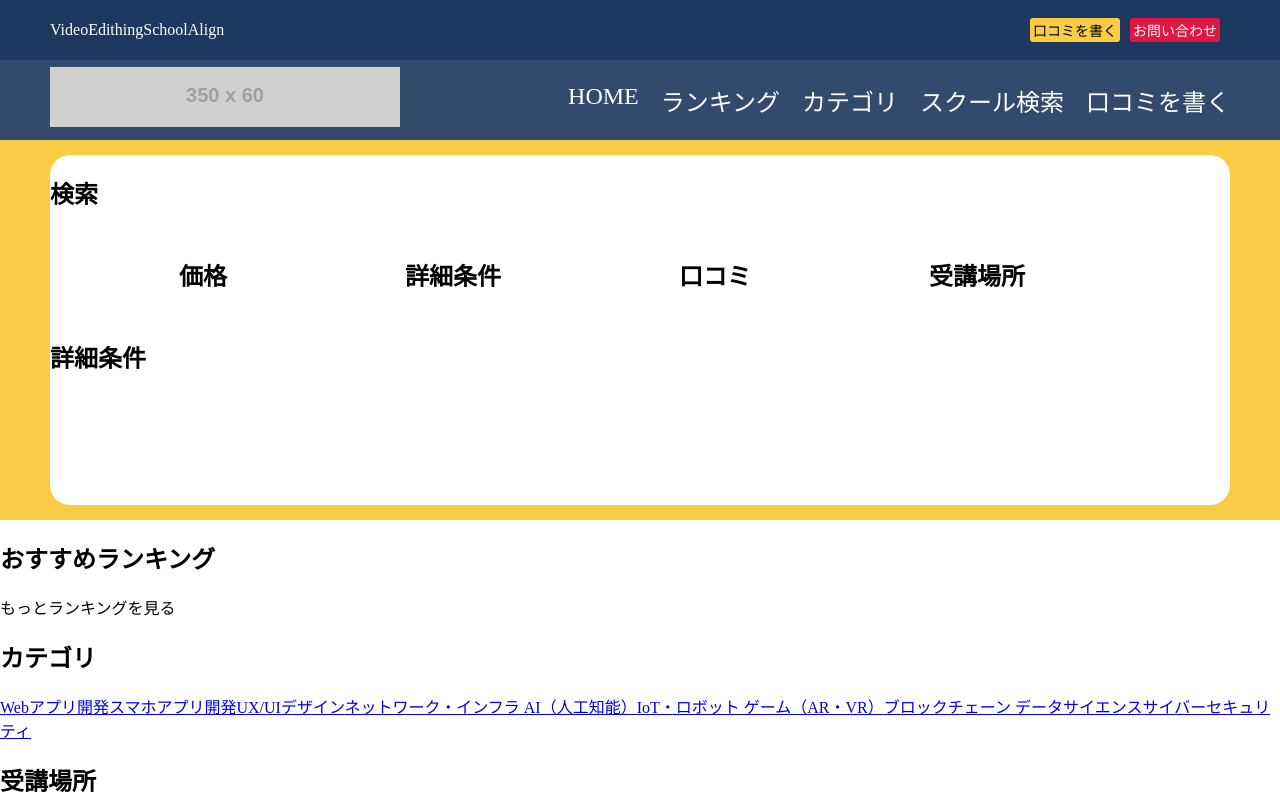
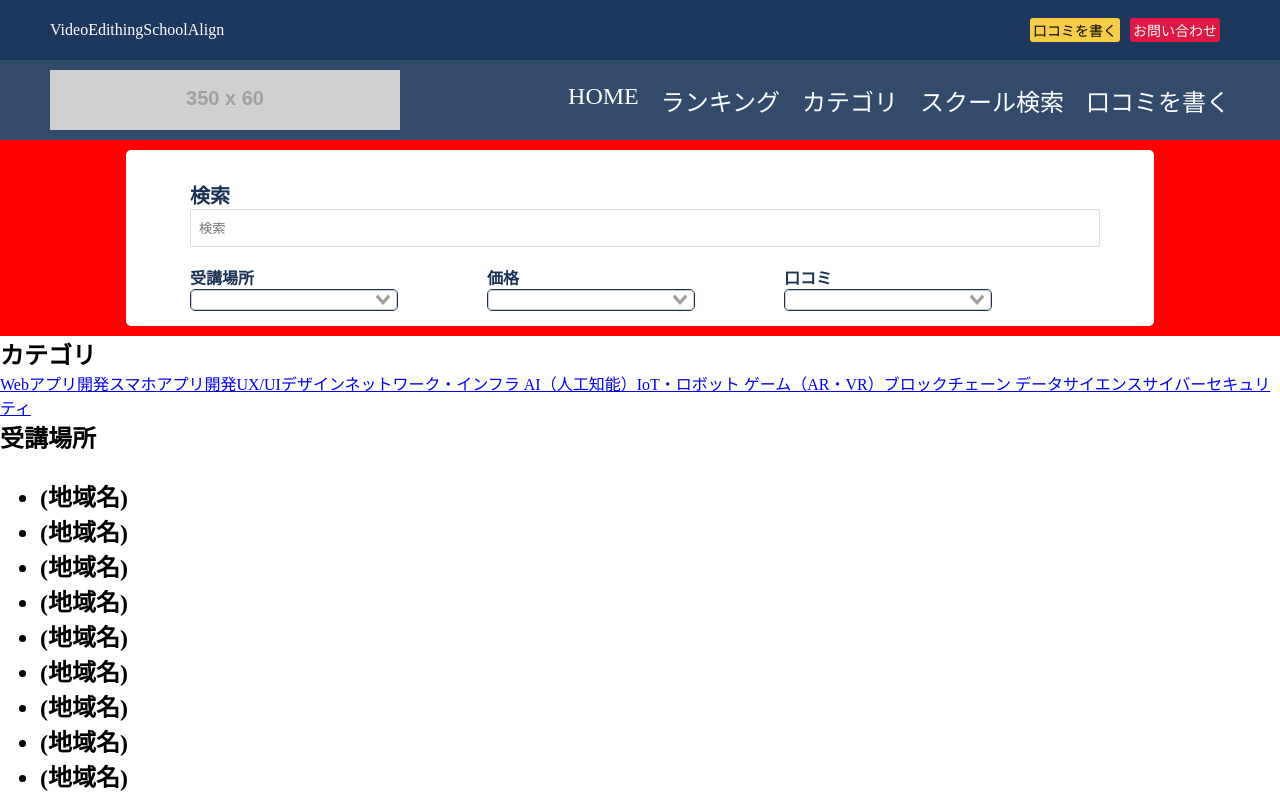
Before and after one commit to kantashimizu/VideoEditingSchoolAlign, a Nuxt app: page / in a window 1280 px wide. Shown: the top 797 px of the page. Built offline with nearby package versions, Linux system fonts and the light colour scheme.

Commit message:
add:セレクトボックス

```diff
--- a/nuxt.config.js
+++ b/nuxt.config.js
@@ -18,6 +18,7 @@ export default {
 
   // Plugins to run before rendering page (https://go.nuxtjs.dev/config-plugins)
   plugins: [
+    "@/plugins/vueselect.js"
   ],
 
   // Auto import components (https://go.nuxtjs.dev/config-components)
--- a/package.json
+++ b/package.json
@@ -14,7 +14,8 @@
     "nuxt": "^2.14.6",
     "pug": "^3.0.0",
     "pug-loader": "^2.4.0",
-    "pug-plain-loader": "^1.1.0"
+    "pug-plain-loader": "^1.1.0",
+    "vue-select": "^3.10.8"
   },
   "devDependencies": {
     "node-sass": "^5.0.0",
--- a/pages/index.vue
+++ b/pages/index.vue
@@ -8,29 +8,44 @@ section.home
         p.btn_left 口コミを書く
         p.btn_right お問い合わせ
     div.header_bottom
-      div: img(src="https://placehold.jp/350x60.png")
+      img(src="https://placehold.jp/350x60.png")
       ul.links
         li HOME
         li ランキング
         li カテゴリ
         li スクール検索
         li 口コミを書く
+  div.search
     div.search_home
-      div.search_home-centerbox
-        div.search_home-text
-          h1 検索
-            ul
-              li.select_box 価格
-              li.select_box 詳細条件
-              li.select_box 口コミ
-              li.select_box 受講場所
-          h1 詳細条件
-    div.main-content
-      div.main-ranking
-        h1.main-ranking おすすめランキング
-
-    div もっとランキングを見る
-
+      div.search_home-input
+        h2 検索
+        input(
+          placeholder="検索"
+          name="search_text"
+          type="text"
+        )
+      div.search_home-selects
+        div.select
+          p 受講場所
+          v-select.input(
+            v-model="selected"
+            placeholder="価格を選択"
+            :options="price"
+          )
+        div.select
+          p 価格
+          v-select.input(
+            v-model="selected"
+            placeholder="価格を選択"
+            :options="price"
+          )
+        div.select
+          p 口コミ
+          v-select.input(
+            v-model="selected"
+            placeholder="価格を選択"
+            :options="price"
+          )
     div
   h2 カテゴリ
   div
@@ -99,12 +114,29 @@ section.home
 </template>
 
 <script>
-export default {}
+export default {
+  name: 'index',
+  data() {
+    return {
+      selected: '',
+      prefecture: {},
+      price: ['無料','5万円未満','5万円〜10万円','10万円〜20万円','20万円〜50万円','50万円以上']
+    }
+  }
+}
 </script>
 <style lang="sass">
 body
   padding: 0
   margin: 0
+p
+  margin: 0
+h2
+  margin: 0
+.vs__search, .vs__search:focus
+  display: none
+.vs__clear
+  display: none
 </style>
 
 
@@ -153,26 +185,59 @@ body
         width: auto
         li
           margin-left: 22px
+.search
+  background: red
+  padding: 10px 0
   .search_home
-    padding: 15px 50px
-    margin: 0 0
-    height: 350px
-    background: #f9cc46
-    .search_home-centerbox
-      align-items: center
-      justify-content: space-between
-      border-radius: 20px
-      background: #ffffff
-      height: 100%
-      float: left
-      width: 100%
-      .search_home-text
-        display: inline-block
-        .select_box
-          display: inline-block
-          list-style: none
-          margin: 23px 89px
-    .main-content
+    max-width: 900px
+    background: #ffffff
+    border-radius: 5px
+    margin: 0 auto
+    padding: 30px 5% 15px 5%
+    &-input
+      h2
+        font-size: 20px
+        color: #1a3153
+      input
+        width: 100%
+        padding: 0 0 0 8px
+        color: #1a3153
+        height: 36px
+        border: 1px solid #dddddd
+        border-radius: 2px
+    &-selects
+      display: flex
+      color: #1a3153
+      .select
+        margin-top: 18px
+        width: 33%
+        p
+          font-size: 16px
+          font-weight: bold
+        .input
+          border: 1px solid #1a3153
+          border-radius: 5px
+          width: 70%
+          span
+            white-space: nowrap
+            font-size: 12px
+        #vs1__combobox
+          border: none
+    // .search_home-centerbox
+    //   align-items: center
+    //   justify-content: space-between
+    //   border-radius: 20px
+    //   background: #ffffff
+    //   height: 100%
+    //   float: left
+    //   width: 100%
+    //   .search_home-text
+    //     display: inline-block
+    //     .select_box
+    //       display: inline-block
+    //       list-style: none
+    //       margin: 23px 89px
+    // .main-content
       //padding: 30px 5%
       //width: 100%
       //max-width: 100%
--- /dev/null
+++ b/plugins/vueselect.js
@@ -0,0 +1,5 @@
+import Vue from 'vue'
+import vSelect from 'vue-select'
+import 'vue-select/dist/vue-select.css';
+
+Vue.component('v-select', vSelect)
```
Also changed, not shown: assets/json/ prefecture.json (added, +51 -0 lines), assets/README.md (deleted), plugins/README.md (deleted), 1 other file (tests, documents, lock files or other folders).
